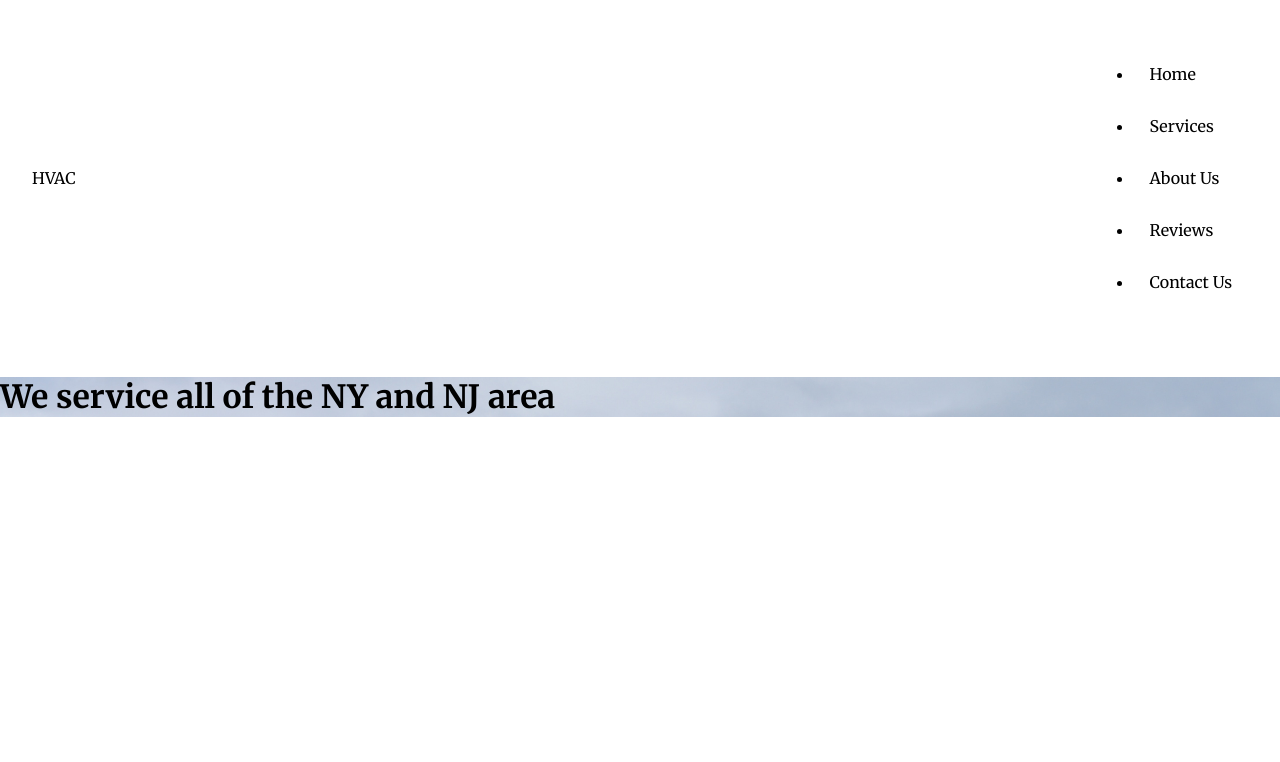
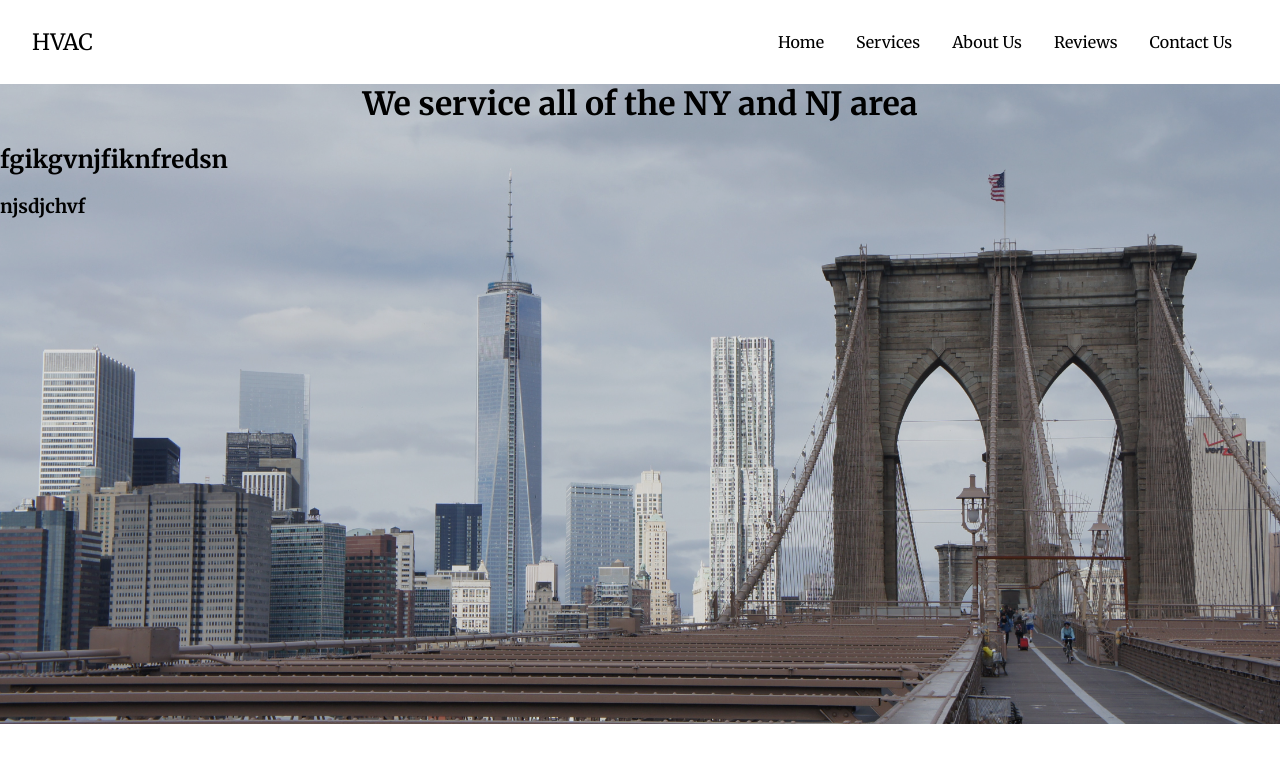
Before and after one commit to moisesg526/hvac, a JavaScript app: page / in a window 1280 px wide. Shown: the top 762 px of the page. Built offline with nearby package versions, Linux system fonts and the light colour scheme; the HTML template or start-up script is replaced by a standard one.

Commit message:
Added the media queries for large screens

```diff
--- a/src/components/Main.js
+++ b/src/components/Main.js
@@ -3,9 +3,9 @@ import "../styles/style.css";
 function Main() {
     return(
         <div className="main-container">
-            <div className="clear-container">
                 <h1>We service all of the NY and NJ area</h1>
-            </div>
+                <h2>fgikgvnjfiknfredsn</h2>
+                <h3>njsdjchvf</h3>
         </div>
     )
 }
--- a/src/styles/_main.scss
+++ b/src/styles/_main.scss
@@ -1,5 +1,19 @@
 .main-container {
-    background-image: url("../images/bb-bridge.jpg");
-    background-repeat: no-repeat;
+    width: 100%;
+    height: 100%;
+    background: url("../images/bb-bridge.jpg") rgba(86, 86, 86, 0.2) no-repeat center center;
     background-size: cover;
+    background-blend-mode: multiply;
+
+    h1 {
+        margin: 0;
+        text-align: center;
+    }
 }
+
+
+@media only screen and (min-width: 1025px) {
+    .main-container {
+        height: 80vh;
+    }
+}
--- a/src/styles/_navbar.scss
+++ b/src/styles/_navbar.scss
@@ -1,5 +1,5 @@
 nav {
-    padding: 2rem 3rem;
+    padding: 1rem 3rem;
     display: flex;
     justify-content: space-between;
 
@@ -34,17 +34,18 @@ nav {
 
 @media only screen and (min-width: 1025px) {
     nav {
-        padding: 2rem;
+        padding: 0 2rem;
         justify-content: space-between;
 
         .logo {
-            font-size: 1rem;
+            font-size: 1.4rem;
             display: flex;
             align-items: center;
         }
 
         ul {
-            display: inline;
+            display: flex;
+            list-style: none;
         }
 
         li {
--- a/src/styles/style.css
+++ b/src/styles/style.css
@@ -1,5 +1,5 @@
 nav {
-  padding: 2rem 3rem;
+  padding: 1rem 3rem;
   display: flex;
   justify-content: space-between;
 }
@@ -26,16 +26,17 @@ nav ul {
 }
 @media only screen and (min-width: 1025px) {
   nav {
-    padding: 2rem;
+    padding: 0 2rem;
     justify-content: space-between;
   }
   nav .logo {
-    font-size: 1rem;
+    font-size: 1.4rem;
     display: flex;
     align-items: center;
   }
   nav ul {
-    display: inline;
+    display: flex;
+    list-style: none;
   }
   nav li {
     padding: 1rem;
@@ -50,7 +51,19 @@ nav ul {
   }
 }
 .main-container {
-  background-image: url("../images/bb-bridge.jpg");
-  background-repeat: no-repeat;
+  width: 100%;
+  height: 100%;
+  background: url("../images/bb-bridge.jpg") rgba(86, 86, 86, 0.2) no-repeat center center;
   background-size: cover;
+  background-blend-mode: multiply;
+}
+.main-container h1 {
+  margin: 0;
+  text-align: center;
+}
+
+@media only screen and (min-width: 1025px) {
+  .main-container {
+    height: 80vh;
+  }
 }/*# sourceMappingURL=style.css.map */
```
Also changed, not shown: 1 other file (tests, documents, lock files or other folders).
